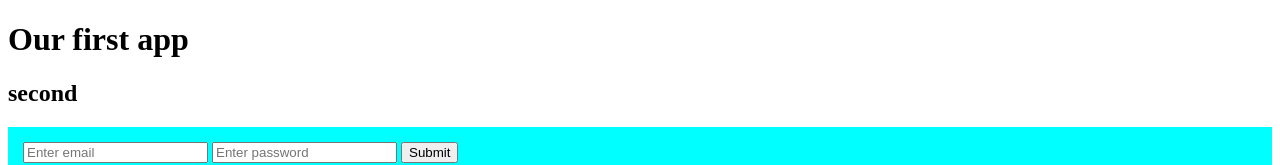
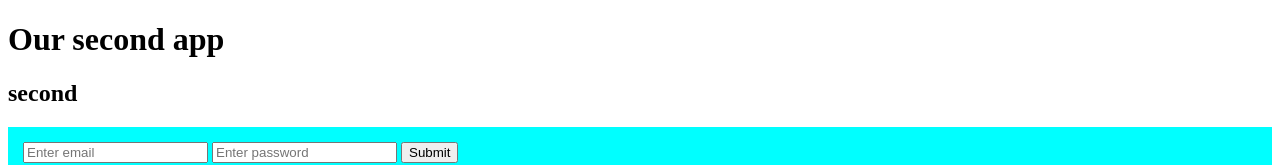
Before and after one commit to noxxbyte/first-html, a plain HTML site: page index.html in a window 1280 px wide. Shown: the top 165 px of the page. Drawn offline with Linux system fonts and the light colour scheme.

Commit message:
changes header

```diff
--- a/index.html
+++ b/index.html
@@ -8,7 +8,7 @@
 </head>
 <body>
     <!-- list of headers -->
-    <h1>Our first app</h1>
+    <h1>Our second app</h1>
     <h2>second</h2>
 
     <!--input html elements-->
```
